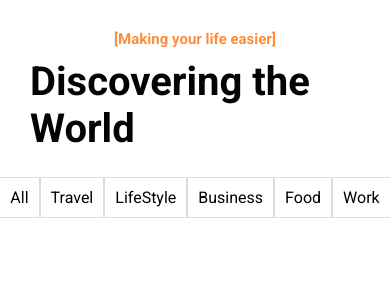
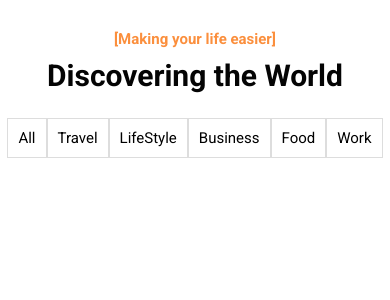
Before and after one commit to gerardoMundo/accenture-challenge, a React (Create React App) app: page / in a window 390 px wide. Shown: the top 300 px of the page. Built offline with nearby package versions, Linux system fonts and the light colour scheme.

Commit message:
Responsive design added

```diff
--- a/src/style/containers/flexContainers.js
+++ b/src/style/containers/flexContainers.js
@@ -26,6 +26,11 @@ export const NavBarContainer = styled.div`
       }
     }
   }
+
+  @media (max-width: 460px) {
+    font-size: 15px;
+    max-width: 20px;
+  }
 `;
 
 export const HeaderContainer = styled.div`
--- a/src/style/styles.js
+++ b/src/style/styles.js
@@ -22,6 +22,9 @@ export const Title = styled.h1`
   color: ${blackColor};
   font-weight: bold;
   font-size: 40px;
+  @media (max-width: 460px) {
+    font-size: 30px;
+  }
 `;
 
 export const SubTitle = styled.h3`
```
